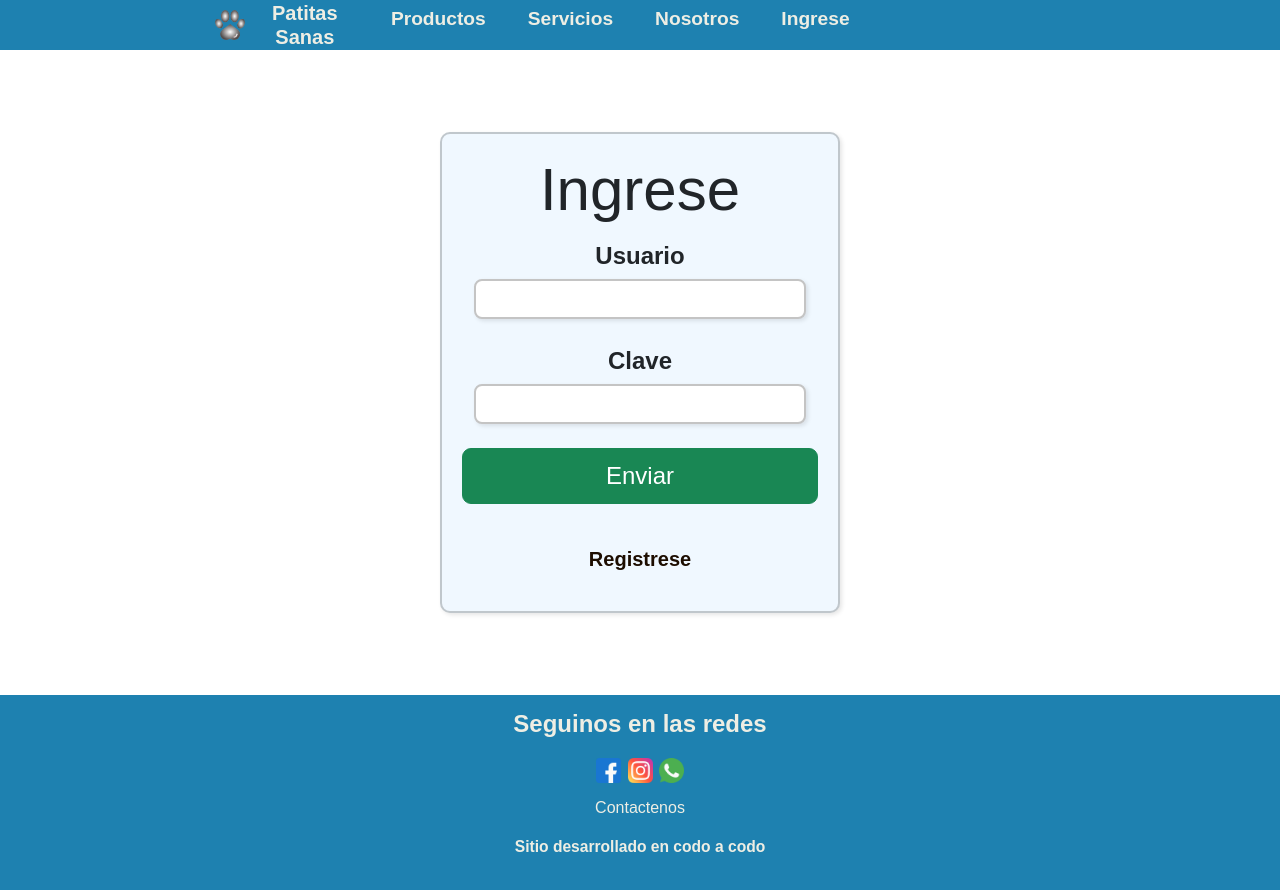
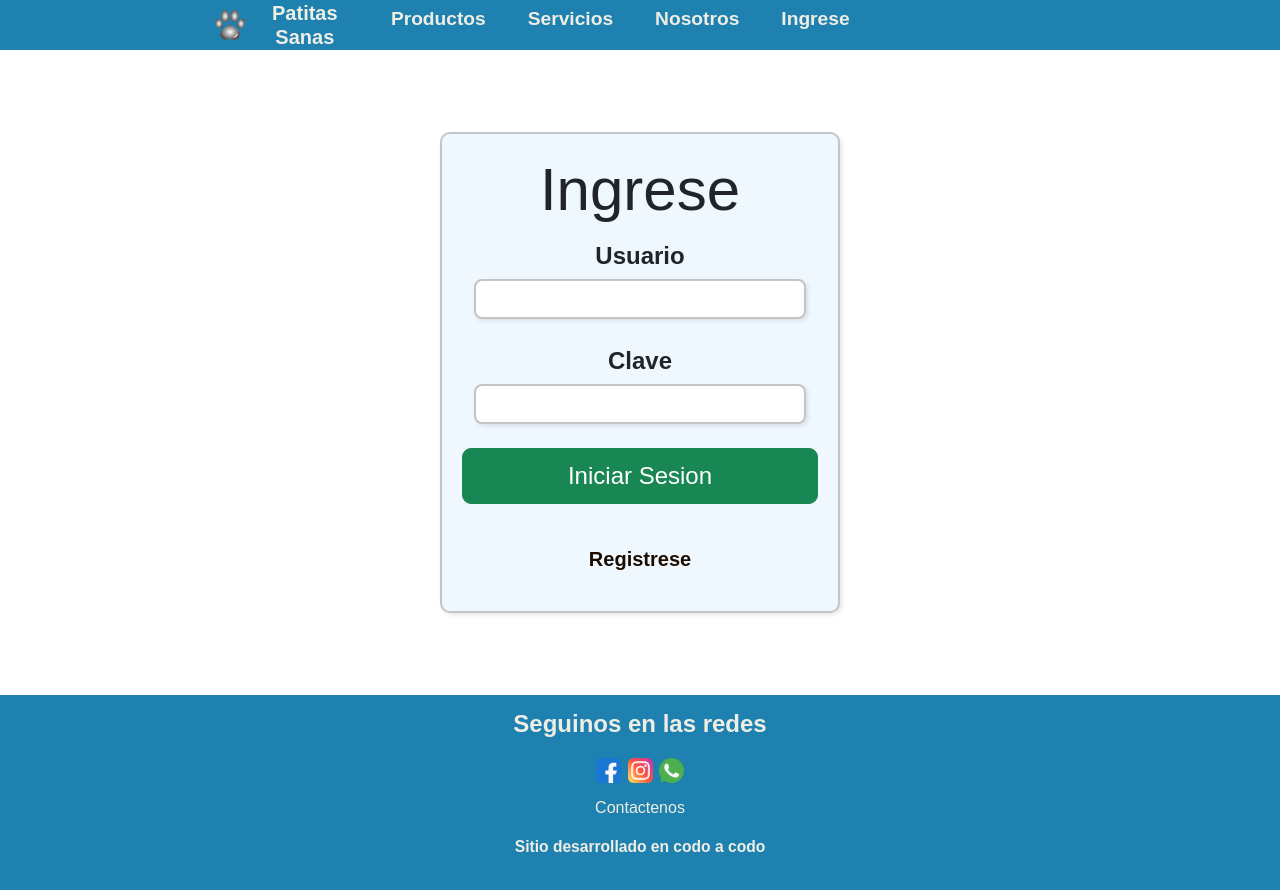
Before and after one commit to Velasco129/Mundo-Peludo, a plain HTML site: page login.html in a window 1280 px wide. Drawn offline with nearby package versions, Linux system fonts and the light colour scheme; no server answers.

Commit message:
Update login.html

```diff
--- a/login.html
+++ b/login.html
@@ -27,7 +27,7 @@
           <label for="clave">Clave</label>
           <input type="password" name="clave" id="clave" v-model="clave">
         </div>
-        <button type="button" class="btn btn-success" v-on:click="login()">Enviar</button>
+        <button type="button" class="btn btn-success" v-on:click="login()">Iniciar Sesion</button>
         <div>
           <br>
           <a class="ki" href="./Registro.html">Registrese </a>
```
